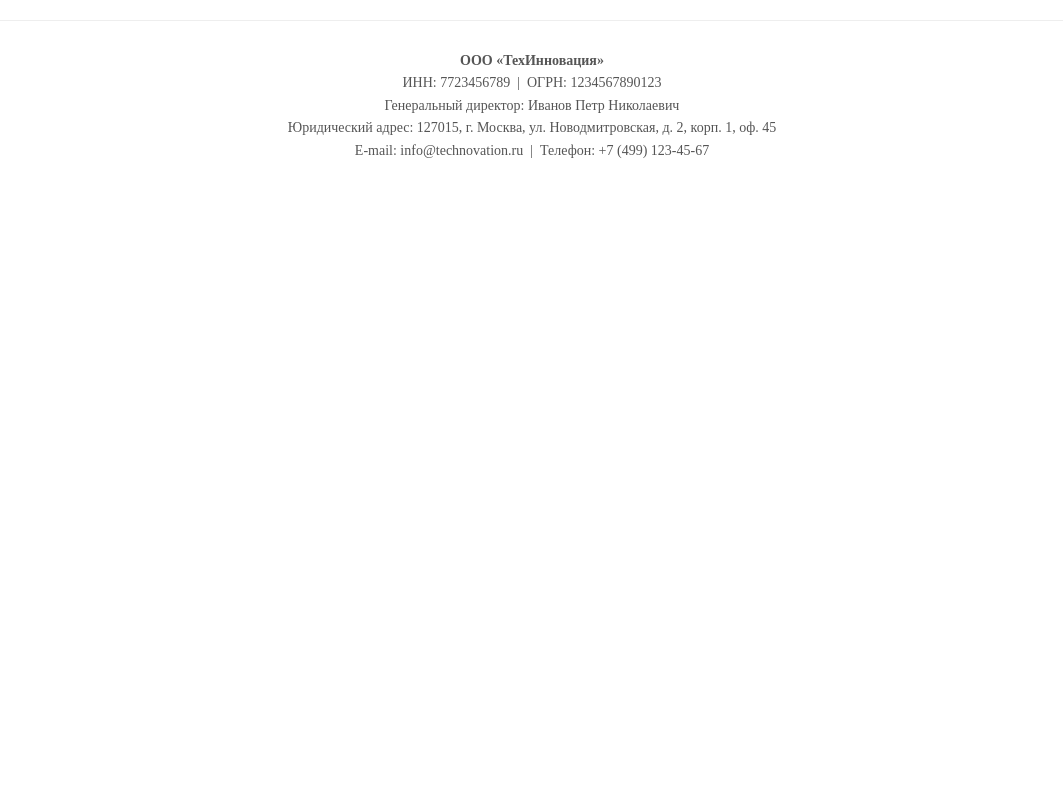
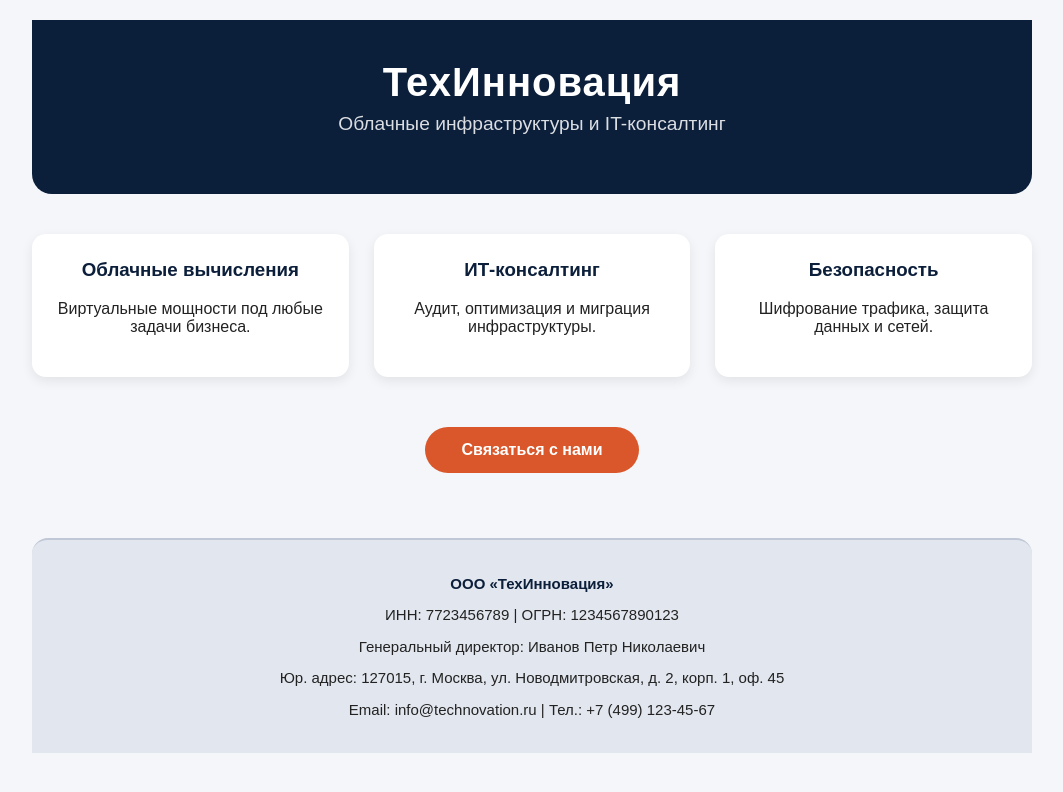
Before and after one commit to e11zakharov-lab/secure-site, a plain HTML site: page index.html in a window 1280 px wide. Shown: the whole page, without its empty margins (108-1171 px from the left). Drawn offline with Linux system fonts and the light colour scheme.

Commit message:
Add files via upload

```diff
--- a/index.html
+++ b/index.html
@@ -1,10 +1,127 @@
-<!-- Блок реквизитов для подвала сайта -->
-<div class="company-details" style="font-size: 14px; color: #555; line-height: 1.6; text-align: center; padding: 15px 0; border-top: 1px solid #eee; margin-top: 20px;">
-    <p>
-        <strong>ООО «ТехИнновация»</strong><br>
-        ИНН: 7723456789 &nbsp;|&nbsp; ОГРН: 1234567890123<br>
-        Генеральный директор: Иванов Петр Николаевич<br>
-        Юридический адрес: 127015, г. Москва, ул. Новодмитровская, д. 2, корп. 1, оф. 45<br>
-        E-mail: info@technovation.ru &nbsp;|&nbsp; Телефон: +7 (499) 123-45-67
-    </p>
+<!DOCTYPE html>
+<html lang="ru">
+<head>
+    <meta charset="UTF-8">
+    <meta name="viewport" content="width=device-width, initial-scale=1.0">
+    <title>ТехИнновация — IT-решения</title>
+    <style>
+        body {
+            font-family: Arial, sans-serif;
+            margin: 0;
+            padding: 0;
+            background: #f4f6f9;
+            color: #222;
+        }
+        .wrap {
+            max-width: 1000px;
+            margin: 0 auto;
+            padding: 20px;
+        }
+        .header {
+            background: #0b1e3a;
+            color: white;
+            padding: 40px 20px;
+            text-align: center;
+            border-radius: 0 0 20px 20px;
+        }
+        .header h1 {
+            margin: 0;
+            font-size: 2.5em;
+            letter-spacing: 1px;
+        }
+        .header p {
+            font-size: 1.2em;
+            opacity: 0.85;
+            margin-top: 8px;
+        }
+        .services {
+            display: flex;
+            flex-wrap: wrap;
+            gap: 25px;
+            margin: 40px 0;
+            justify-content: center;
+        }
+        .card {
+            background: white;
+            padding: 25px 20px;
+            flex: 1 1 180px;
+            border-radius: 14px;
+            box-shadow: 0 4px 12px rgba(0,0,0,0.08);
+            text-align: center;
+        }
+        .card h3 {
+            margin-top: 0;
+            color: #0b1e3a;
+        }
+        .btn {
+            display: inline-block;
+            background: #d9572a;
+            color: white;
+            padding: 14px 36px;
+            text-decoration: none;
+            border-radius: 40px;
+            font-weight: bold;
+            margin: 10px 0 20px;
+        }
+        .btn:hover {
+            background: #b84820;
+        }
+        .footer {
+            background: #e2e6ee;
+            padding: 25px 20px;
+            margin-top: 45px;
+            border-radius: 16px 16px 0 0;
+            text-align: center;
+            font-size: 15px;
+            line-height: 1.7;
+            border-top: 2px solid #c0c7d6;
+        }
+        .footer p {
+            margin: 6px 0;
+        }
+        .footer strong {
+            color: #0b1e3a;
+        }
+    </style>
+</head>
+<body>
+
+<div class="wrap">
+
+    <div class="header">
+        <h1>ТехИнновация</h1>
+        <p>Облачные инфраструктуры и IT-консалтинг</p>
+    </div>
+
+    <div class="services">
+        <div class="card">
+            <h3>Облачные вычисления</h3>
+            <p>Виртуальные мощности под любые задачи бизнеса.</p>
+        </div>
+        <div class="card">
+            <h3>ИТ-консалтинг</h3>
+            <p>Аудит, оптимизация и миграция инфраструктуры.</p>
+        </div>
+        <div class="card">
+            <h3>Безопасность</h3>
+            <p>Шифрование трафика, защита данных и сетей.</p>
+        </div>
+    </div>
+
+    <div style="text-align: center;">
+        <a href="#" class="btn">Связаться с нами</a>
+    </div>
+
+    <!-- НОВЫЕ РЕКВИЗИТЫ (Иванов Петр Николаевич) -->
+    <div class="footer">
+        <p><strong>ООО «ТехИнновация»</strong></p>
+        <p>ИНН: 7723456789 | ОГРН: 1234567890123</p>
+        <p>Генеральный директор: Иванов Петр Николаевич</p>
+        <p>Юр. адрес: 127015, г. Москва, ул. Новодмитровская, д. 2, корп. 1, оф. 45</p>
+        <p>Email: info@technovation.ru | Тел.: +7 (499) 123-45-67</p>
+    </div>
+
 </div>
+
+</body>
+</html>
```
